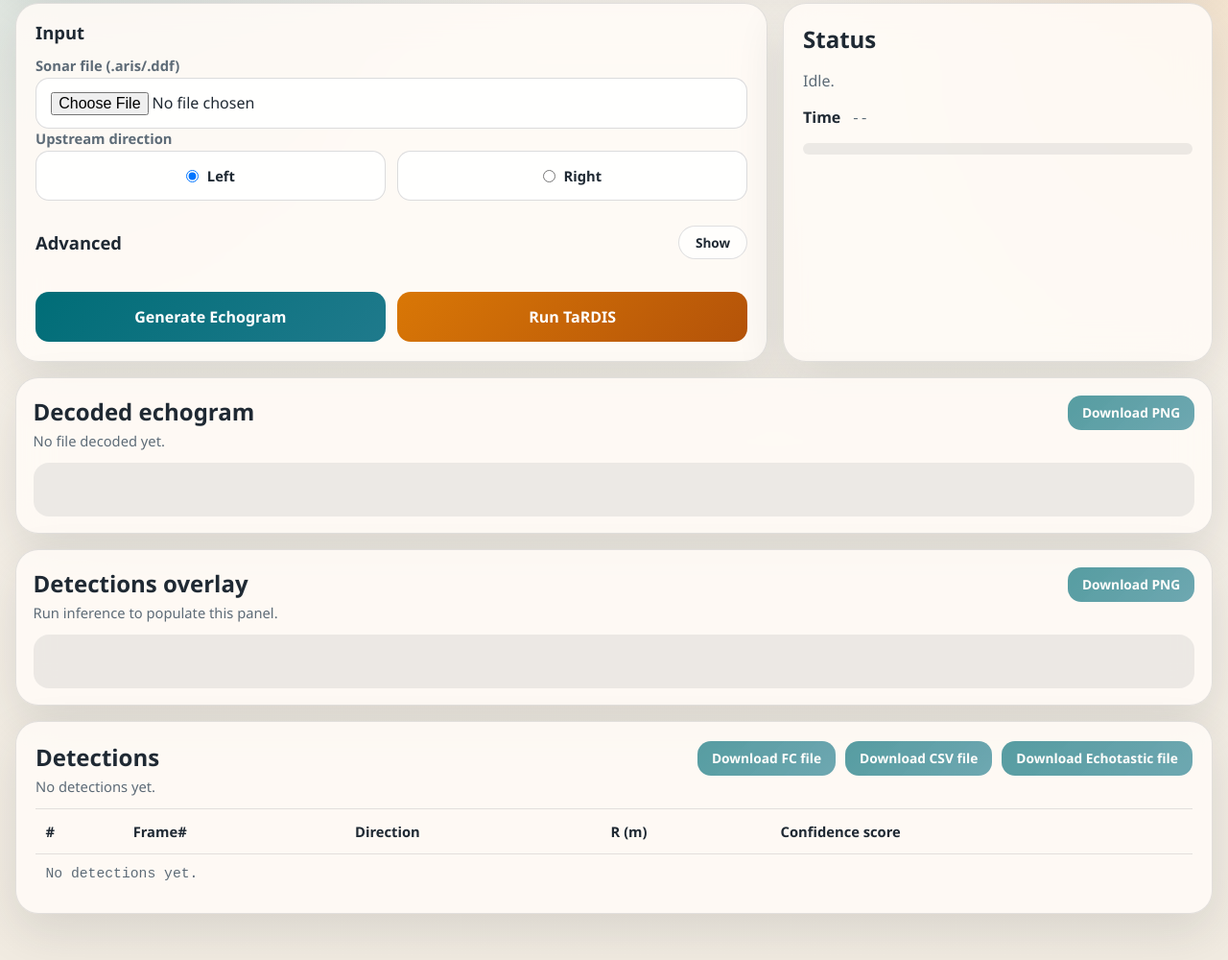
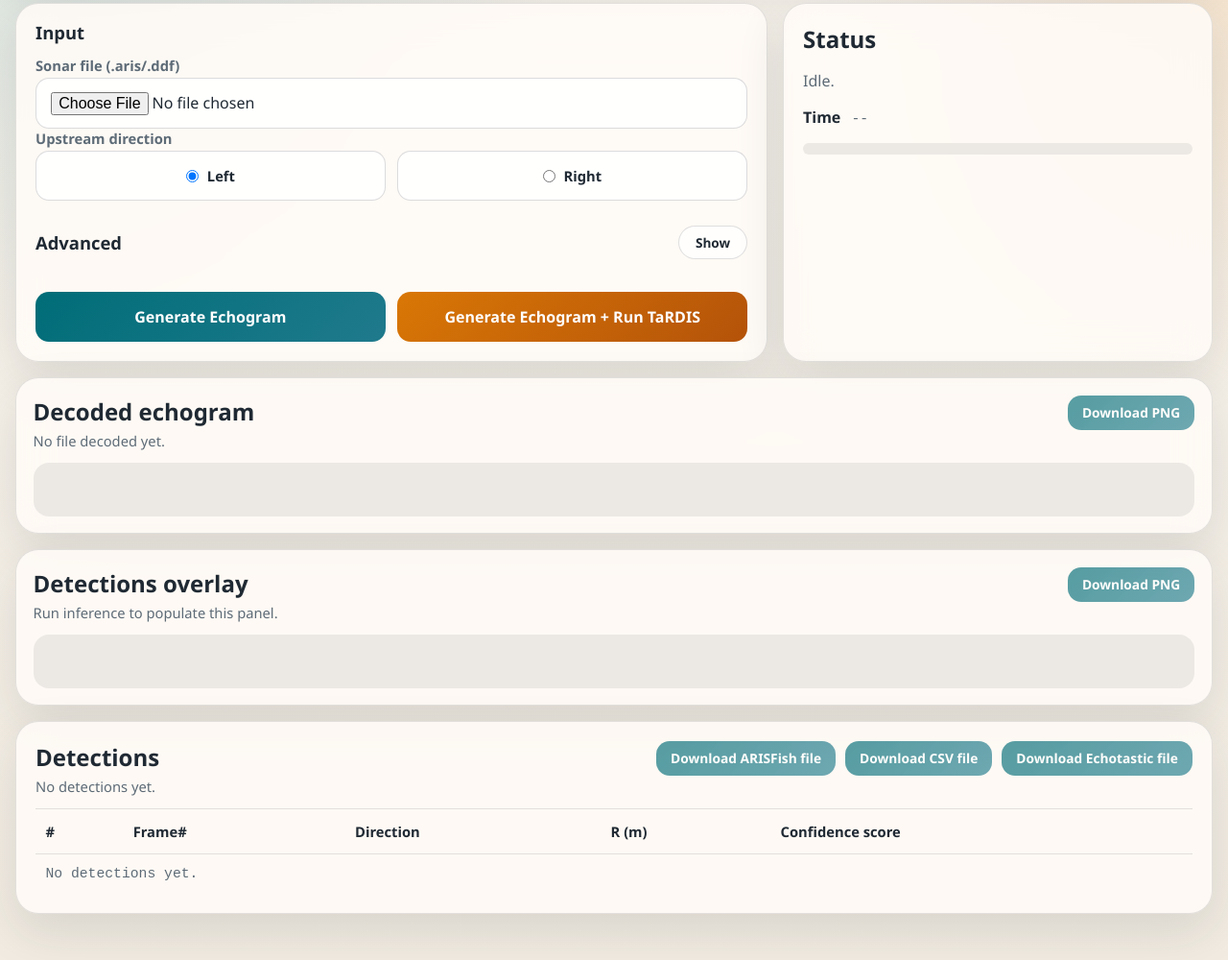
Before and after one commit to mahobley/tardis_web_app_2, a website built with Vite: page web/index.html in a window 1280 px wide. Shown: the part 254-1254 px from the top of the page at 96% size. Built offline with nearby package versions, Linux system fonts and the light colour scheme.

Commit message:
small UI Changes

```diff
--- a/web/index.html
+++ b/web/index.html
@@ -180,7 +180,7 @@
 
           <div class="action-row">
             <button id="decode-button" type="button">Generate Echogram</button>
-            <button id="run-button" type="button">Run TaRDIS</button>
+            <button id="run-button" type="button">Generate Echogram + Run TaRDIS</button>
           </div>
         </form>
 
@@ -238,7 +238,7 @@
           </div>
           <div class="header-actions">
             <button id="download-fc-button" type="button" class="header-button" disabled>
-              Download FC file
+              Download ARISFish file
             </button>
             <button id="download-csv-button" type="button" class="header-button" disabled>
               Download CSV file
--- a/web/src/main.js
+++ b/web/src/main.js
@@ -177,6 +177,12 @@
   const disabled = elements.nativeFps.checked || state.running;
   elements.inferenceFps.disabled = disabled;
   elements.inferenceFpsField.classList.toggle("disabled-field", disabled);
+}
+
+function syncRunButtonLabel() {
+  elements.runButton.textContent = state.decoded
+    ? "Run TaRDIS"
+    : "Generate Echogram + Run TaRDIS";
 }
 
 function currentUpstreamDirection() {
@@ -638,6 +644,7 @@
   };
   renderMeta(decoded);
   renderDecodedPreview(decoded, visualRgbImage);
+  syncRunButtonLabel();
   elements.overlaySummary.textContent = "Run inference to populate this panel.";
   elements.countsSummary.textContent = "No detections yet.";
   elements.detectionsBody.innerHTML =
@@ -762,6 +769,7 @@
   hideZoomPopup();
   stopStatusTimer("Time");
   setStatus("Idle.", 0);
+  syncRunButtonLabel();
   updateDownloadButtons();
 }
 
@@ -941,5 +949,6 @@
 syncModelFileState();
 syncInferenceFpsState();
 setAdvancedExpanded(false);
+syncRunButtonLabel();
 updateDownloadButtons();
 setStatus("Idle.", 0);
```
